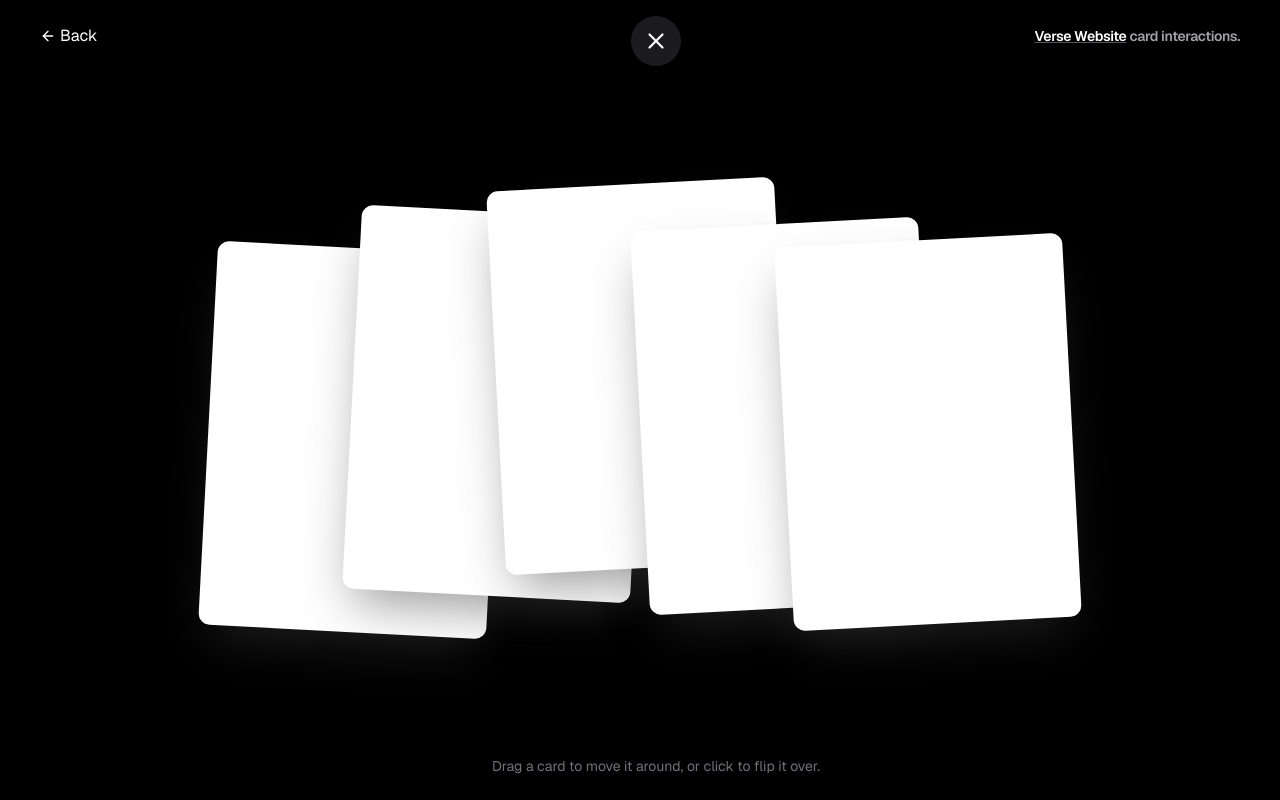
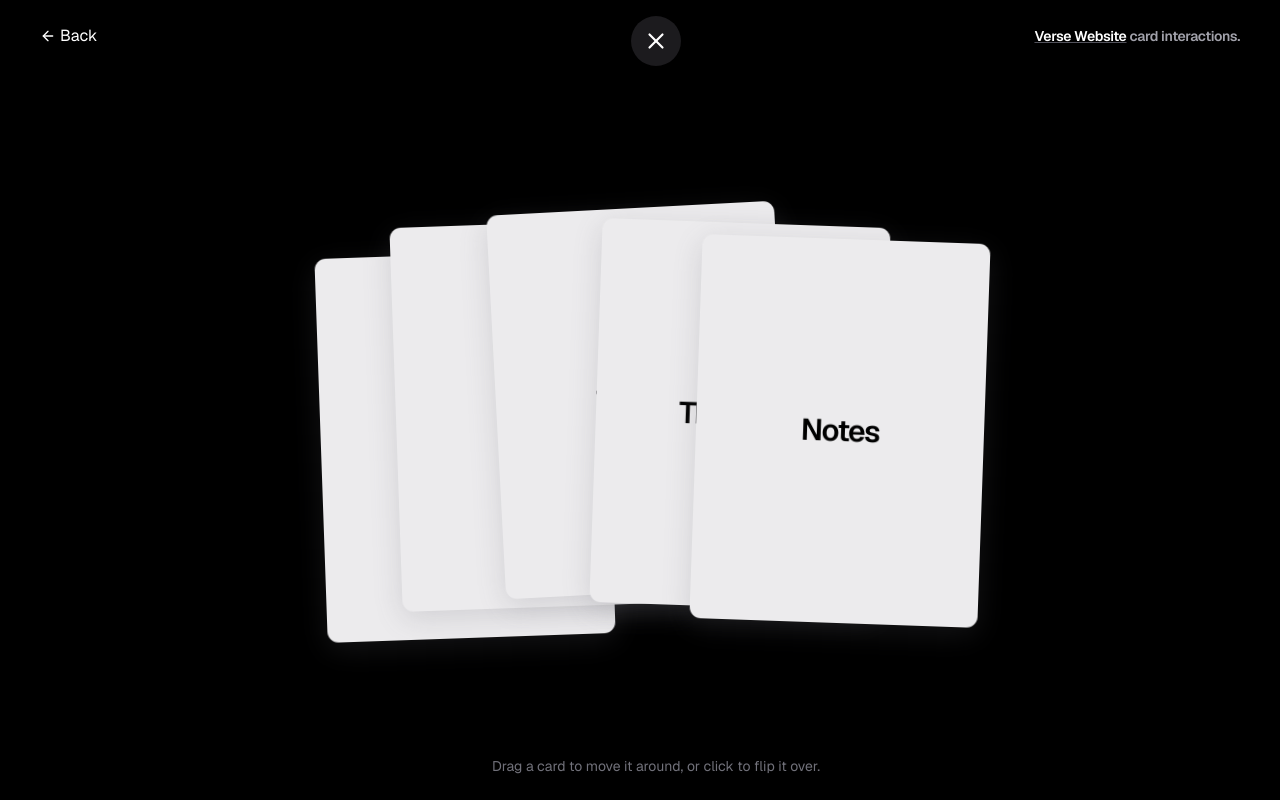
Before and after one commit to Jeff-Maina/lab, a Next.js app: page /projects/verse_website_card_interaction in a window 1280 px wide. Both pictures are taken after a click on the button 640 px from the left and 400 px from the top of the page. Built offline with nearby package versions, Linux system fonts and the light colour scheme.

Commit message:
add card animation in

```diff
--- a/src/app/globals.css
+++ b/src/app/globals.css
@@ -36,3 +36,7 @@ body::-webkit-scrollbar {
 .no_scrollbar::-webkit-scrollbar {
   display: none !important;
 }
+
+.custom_shadow {
+  box-shadow: rgba(100, 100, 111, 0.2) 0px 7px 29px 0px;
+}
--- a/src/app/projects/verse_website_card_interaction/comps/ProjectCard.tsx
+++ /dev/null
@@ -1,94 +0,0 @@
-import { FC } from "react";
-import { ProjectCardProps } from "./interfaces";
-
-const ProjectsList = ["Craft", "Lab", "Things", "Thoughts", "Notes"];
-
-export const CraftProjectCard: FC<ProjectCardProps> = ({
-  index,
-  updateActiveProjectIndex,
-  activeProjectIndex,
-  project,
-}) => {
-  return (
-    <div
-      style={{
-        zIndex: index * 10,
-      }}
-      className="w-72 h-96 bg-white rounded-[0.7rem] shadow-2xl shadow-[#3a3a3a]/50 absolute -translate-x-[100%] translate-y-10 rotate-[3deg]"
-    >
-      {/* <p>{project}</p> */}
-    </div>
-  );
-};
-
-export const LabProjectCard: FC<ProjectCardProps> = ({
-  index,
-  updateActiveProjectIndex,
-  activeProjectIndex,
-  project,
-}) => {
-  return (
-    <div
-      style={{
-        zIndex: index * 10,
-      }}
-      className="w-72 h-96 bg-white rounded-[0.7rem] shadow-2xl shadow-[#3a3a3a]/50 absolute -translate-x-[50%] translate-y-1 rotate-[3deg]"
-    >
-      {/* <p>{project}</p> */}
-    </div>
-  );
-};
-
-export const ThingsProjectCard: FC<ProjectCardProps> = ({
-  index,
-  updateActiveProjectIndex,
-  activeProjectIndex,
-  project,
-}) => {
-  return (
-    <div
-      style={{
-        zIndex: index * 10,
-      }}
-      className="w-72 h-96 bg-white rounded-[0.7rem] shadow-2xl shadow-[#3a3a3a]/50 absolute -translate-x-[0%] -translate-y-6 -rotate-[3deg]"
-    >
-      {/* <p>{project}</p> */}
-    </div>
-  );
-};
-
-export const ThoughtsProjectCard: FC<ProjectCardProps> = ({
-  index,
-  updateActiveProjectIndex,
-  activeProjectIndex,
-  project,
-}) => {
-  return (
-    <div
-      style={{
-        zIndex: index * 10,
-      }}
-      className="w-72 h-96 bg-white rounded-[0.7rem] shadow-2xl shadow-[#3a3a3a]/50 absolute translate-x-[50%] translate-y-4 -rotate-[3deg]"
-    >
-      {/* <p>{project}</p> */}
-    </div>
-  );
-};
-
-export const NotesProjectCard: FC<ProjectCardProps> = ({
-  index,
-  updateActiveProjectIndex,
-  activeProjectIndex,
-  project,
-}) => {
-  return (
-    <div
-      style={{
-        zIndex: index * 10,
-      }}
-      className="w-72 h-96 bg-white rounded-[0.7rem] shadow-2xl shadow-[#3a3a3a]/50 absolute translate-x-[100%] -rotate-[3deg] translate-y-8"
-    >
-      {/* <p>{project}</p> */}
-    </div>
-  );
-};
--- /dev/null
+++ b/src/app/projects/verse_website_card_interaction/comps/ProjectCards.tsx
@@ -0,0 +1,289 @@
+import { FC, useEffect, useRef, useState } from "react";
+import { ProjectCardProps } from "./interfaces";
+import { motion, useAnimate } from "framer-motion";
+import { X } from "lucide-react";
+
+export const CraftProjectCard: FC<ProjectCardProps> = ({
+  index,
+  updateActiveProjectIndex,
+  activeProjectIndex,
+  project,
+}) => {
+  const isActive = index === activeProjectIndex;
+  const [pos, setPos] = useState({ x: 0, y: 0 });
+  const [lastPos, setLastPos] = useState({ x: 0, y: 0 });
+
+  const [isDragging, setIsDragging] = useState(false);
+
+  const animateCard = () => {
+    if (isDragging) return;
+    if (isActive) {
+      animateCardOut();
+      updateActiveProjectIndex(1000);
+    } else {
+      setLastPos(pos);
+      console.log(pos);
+      animateCardIn();
+      updateActiveProjectIndex(index);
+    }
+  };
+
+  const [scope, animate] = useAnimate();
+
+  const cardRef = useRef(null);
+
+  const animateCardIn = async () => {
+    const card = cardRef.current;
+    if (!card) return;
+
+    animate(
+      card,
+      {
+        y: -350,
+        x: -225,
+        top: "50%",
+        left: "50%",
+        height: 700,
+        width: 550,
+        zIndex: 999,
+        rotate: 0,
+      },
+      {
+        duration: 0.4,
+      }
+    );
+  };
+
+  const animateCardOut = async () => {
+    const card = cardRef.current;
+    if (!card) return;
+    animate(
+      card,
+      {
+        top: "50%",
+        left: "36%",
+        // y: lastPos.y,
+        // x: lastPos.x,
+        height: 384,
+        width: 288,
+        zIndex: index * 10,
+        rotate: "-2deg",
+      },
+      {
+        duration: 0.4,
+      }
+    );
+  };
+
+  return (
+    <motion.div
+      ref={cardRef}
+      initial={{
+        height: 384,
+        width: 288,
+        top: "150%",
+        left: "36%",
+        y: -192,
+        x: -144,
+        rotate: "-2deg",
+        zIndex: index * 10,
+      }}
+      animate={{
+        top: "56%",
+      }}
+      transition={{
+        delay: !isActive ? 0.1 : 0,
+        duration: 0.4,
+      }}
+      drag={!isActive}
+      dragMomentum={false}
+      onDrag={(event, info) => {
+        setPos({ x: info.offset.x, y: info.offset.x });
+        console.log(event);
+      }}
+      onDragStart={() => setIsDragging(true)}
+      onDragEnd={() => setIsDragging(false)}
+      // whileDrag={{
+      //   pointerEvents: "none",
+      // }}
+      onClick={animateCard}
+      className="w-72 h-96 bg-[#ecebed] grid cursor-pointer active:cursor-grabbing  place-items-center inset-0 rounded-[0.7rem] custom_shadow shadow-[#3a3a3a]/50 absolute -rotate-[1deg]"
+    >
+      {!isActive ? (
+        <div className="w-full h-full grid place-items-center">
+          {" "}
+          <p className="text-3xl font-semibold tracking-tighter">{project}</p>
+          <p></p>
+        </div>
+      ) : (
+        <div className="w-full h-full">
+          <div className="w-full p-6 flex items-center justify-end">
+            <button
+              onClick={(e) => {
+                e.preventDefault();
+                e.stopPropagation();
+                animateCard();
+              }}
+              className="size-10 rounded-full grid place-items-center bg-zinc-300"
+            >
+              <X />
+            </button>
+            <p></p>
+          </div>
+        </div>
+      )}
+    </motion.div>
+  );
+};
+
+export const LabProjectCard: FC<ProjectCardProps> = ({
+  index,
+  updateActiveProjectIndex,
+  activeProjectIndex,
+  project,
+}) => {
+  return (
+    <motion.div
+      initial={{
+        height: 384,
+        width: 288,
+        top: "150%",
+        left: "42%",
+        y: -192,
+        x: -144,
+        rotate: "-2deg",
+        zIndex: index * 10,
+      }}
+      animate={{
+        top: "52%",
+      }}
+      transition={{
+        delay: 0.2,
+        duration: 0.4,
+      }}
+      drag
+      dragMomentum={false}
+      whileDrag={{}}
+      style={{
+        zIndex: index * 10,
+      }}
+      className="w-72 h-96 bg-[#ecebed] grid cursor-pointer active:cursor-grabbing  place-items-center rounded-[0.7rem] custom_shadow shadow-[#3a3a3a]/50 absolute"
+    >
+      <p className="text-3xl font-semibold tracking-tighter">{project}</p>
+    </motion.div>
+  );
+};
+
+export const ThingsProjectCard: FC<ProjectCardProps> = ({
+  index,
+  updateActiveProjectIndex,
+  activeProjectIndex,
+  project,
+}) => {
+  return (
+    <motion.div
+      initial={{
+        height: 384,
+        width: 288,
+        top: "150%",
+        left: "50%",
+        y: -192,
+        x: -144,
+        rotate: "-3deg",
+        zIndex: index * 10,
+      }}
+      animate={{
+        top: "50%",
+      }}
+      transition={{
+        delay: 0.3,
+        duration: 0.4,
+      }}
+      drag
+      dragMomentum={false}
+      whileDrag={{}}
+      style={{
+        zIndex: index * 10,
+      }}
+      className="w-72 h-96 bg-[#ecebed] grid cursor-pointer active:cursor-grabbing  place-items-center rounded-[0.7rem] custom_shadow shadow-[#3a3a3a]/50 absolute -rotate-[3deg]"
+    >
+      <p className="text-3xl font-semibold tracking-tighter">{project}</p>
+    </motion.div>
+  );
+};
+
+export const ThoughtsProjectCard: FC<ProjectCardProps> = ({
+  index,
+  updateActiveProjectIndex,
+  activeProjectIndex,
+  project,
+}) => {
+  return (
+    <motion.div
+      initial={{
+        height: 384,
+        width: 288,
+        top: "150%",
+        left: "58%",
+        y: -192,
+        x: -144,
+        rotate: "2deg",
+        zIndex: index * 10,
+      }}
+      animate={{
+        top: "52%",
+      }}
+      transition={{
+        delay: 0.4,
+        duration: 0.4,
+      }}
+      drag
+      dragMomentum={false}
+      whileDrag={{}}
+      style={{
+        zIndex: index * 10,
+      }}
+      className="w-72 h-96 bg-[#ecebed] grid cursor-pointer active:cursor-grabbing  place-items-center rounded-[0.7rem] custom_shadow shadow-[#3a3a3a]/50 absolute"
+    >
+      <p className="text-3xl font-semibold tracking-tighter">{project}</p>
+    </motion.div>
+  );
+};
+
+export const NotesProjectCard: FC<ProjectCardProps> = ({
+  index,
+  updateActiveProjectIndex,
+  activeProjectIndex,
+  project,
+}) => {
+  return (
+    <motion.div
+      initial={{
+        height: 384,
+        width: 288,
+        top: "150%",
+        left: "66%",
+        y: -192,
+        x: -144,
+        rotate: "2deg",
+        zIndex: index * 10,
+      }}
+      animate={{
+        top: "54%",
+      }}
+      transition={{
+        delay: 0.5,
+        duration: 0.4,
+      }}
+      drag
+      dragMomentum={false}
+      whileDrag={{}}
+      style={{
+        zIndex: index * 10,
+      }}
+      className="w-72 h-96 bg-[#ecebed] grid cursor-pointer active:cursor-grabbing  place-items-center rounded-[0.7rem] custom_shadow shadow-[#3a3a3a]/50 absolute rotate-[2deg]"
+    >
+      <p className="text-3xl font-semibold tracking-tighter">{project}</p>
+    </motion.div>
+  );
+};
--- a/src/app/projects/verse_website_card_interaction/comps/Projects.tsx
+++ b/src/app/projects/verse_website_card_interaction/comps/Projects.tsx
@@ -21,7 +21,7 @@ const Projects: FC<ProjectProps> = ({ areProjectsOpen, closeProjects }) => {
           exit="inactive"
           className="fixed z-50 inset-0 w-full h-screen p-4"
         >
-          <div className="w-full flex justify-center absolute top-0 p-4">
+          <div className="w-full flex justify-center absolute top-0 p-4 z-[999]">
             <motion.button
               variants={closeButtonVariants}
               initial="initial"
--- a/src/app/projects/verse_website_card_interaction/comps/ProjectsList.tsx
+++ b/src/app/projects/verse_website_card_interaction/comps/ProjectsList.tsx
@@ -5,7 +5,7 @@ import {
   NotesProjectCard,
   ThingsProjectCard,
   ThoughtsProjectCard,
-} from "./ProjectCard";
+} from "./ProjectCards";
 
 const ProjectsList: FC = () => {
   const [activeProjectIndex, setActiveProjectIndex] = useState(1000);
--- a/src/app/projects/verse_website_card_interaction/comps/variants.ts
+++ b/src/app/projects/verse_website_card_interaction/comps/variants.ts
@@ -27,8 +27,10 @@ export const closeButtonVariants = {
     active: {
         y: "0%",
         transition: {
-            delay: 0.4,
-            duration: 0.3
+            y: {
+                duration: 0.3,
+                delay: 0.7,
+            }
         }
     },
     inacitve: {
@@ -43,8 +45,10 @@ export const textVariants = {
     active: {
         y: "0%",
         transition: {
-            delay: 0.4,
-            duration: 0.3
+            y: {
+                duration: 0.3,
+                delay: 0.7,
+            }
         }
     },
     inacitve: {
```
